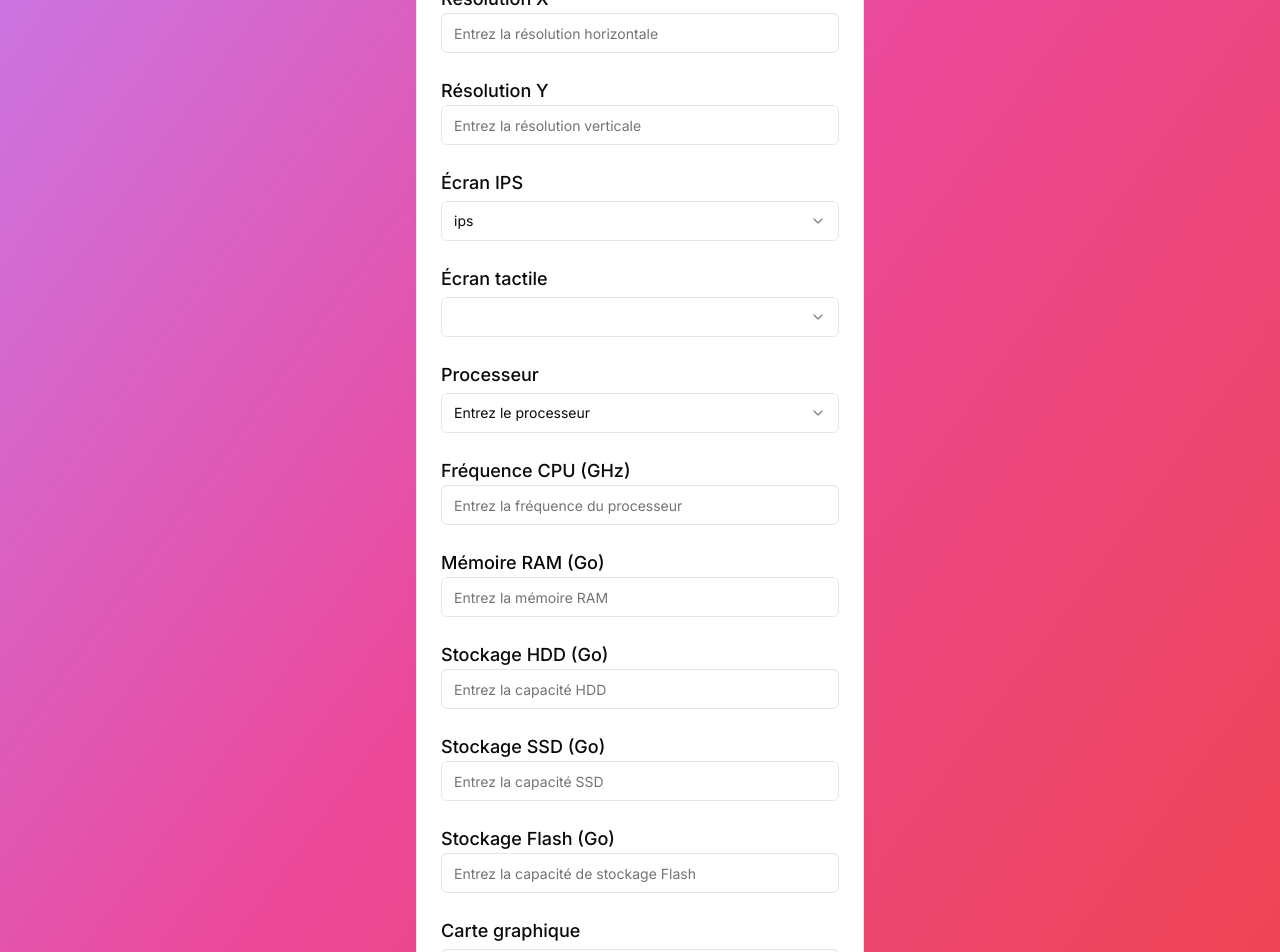
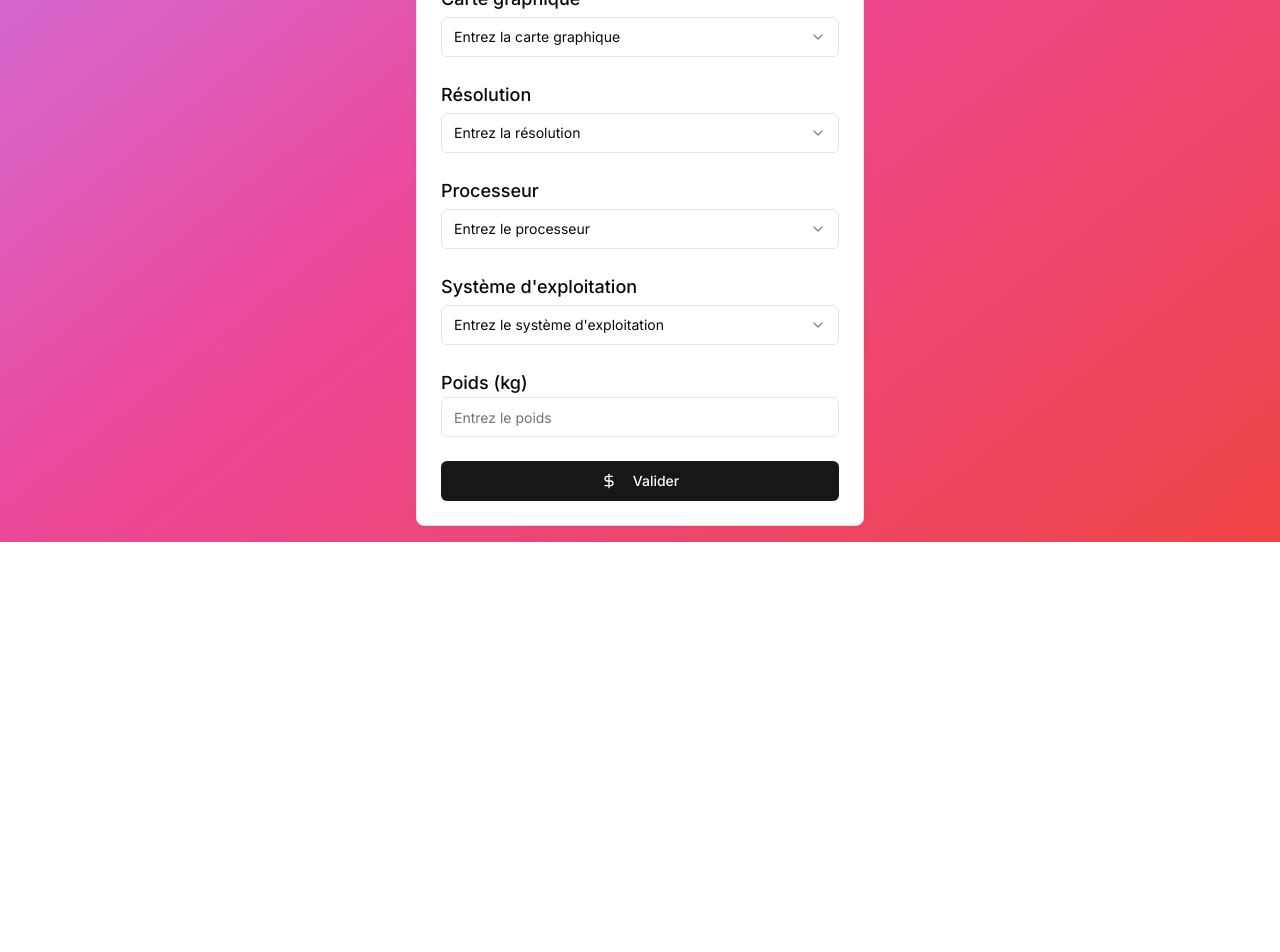
Before and after one commit to Florian-DAUVERGNE/NeuraPrice, a Next.js app in the folder Frontend/: page /laptop in a window 1280 px wide. Shown: the part 540-1492 px from the top of the page. After the commit the page ends 1082 px from the top, so only its background shows below. Built offline with nearby package versions, Linux system fonts and the light colour scheme.

Commit message:
feat: removed useless laptop params

```diff
--- a/Frontend/app/laptop/page.tsx
+++ b/Frontend/app/laptop/page.tsx
@@ -24,20 +24,34 @@ const os = 'Windows 10'
 const weight = 2.8*/
 
 
+const comp = ['Apple', 'HP', 'Acer', 'Asus', 'Dell', 'Lenovo', 'Chuwi', 'MSI',
+  'Microsoft', 'Toshiba', 'Huawei', 'Xiaomi', 'Vero', 'Razer',
+  'Mediacom', 'Samsung', 'Google', 'Fujitsu', 'LG']
+
+const type = ['Ultrabook', 'Notebook', 'Netbook', 'Gaming', '2 in 1 Convertible',
+  'Workstation']
+
+const resolution = ['2560x1600', '1440x900', '1920x1080', '2880x1800', '1366x768',
+  '2304x1440', '3200x1800', '1920x1200', '2256x1504', '3840x2160',
+  '2160x1440', '2560x1440', '1600x900', '2736x1824', '2400x1600']
+
+const cpu = ['Intel Core i5', 'Intel Core i7', 'AMD A-Series', 'Intel Core i3',
+  'Intel Core M', 'Intel Atom', 'AMD E-Series', 'Intel Celeron Dual',
+  'AMD Processor', 'Intel Pentium Quad', 'Intel Processor']
+
+const os = ['Mac', 'No OS', 'Windows 10', 'Mac X', 'Linux', 'Android',
+  'Windows 10 S', 'Chrome OS', 'Windows 7']
+
+const gpu = ['Intel', 'AMD', 'Nvidia']
+
+
+
 interface LaptopSpecs {
   comp: string; // Brand of the laptop
   type: string; // Type of usage, e.g., Gaming, Work, etc.
   inch: number; // Screen size in inches
-  xres: number; // Screen resolution width
-  yres: number; // Screen resolution height
-  ips: boolean; // Whether the display is IPS (true) or not (false)
-  touchscreen: boolean; // Whether the screen is touchscreen (true) or not (false)
+  res: string; // Screen resolution
   cpu: string; // Processor model
-  cpufreq: number; // Processor frequency in GHz
-  ram: number; // RAM size in GB
-  hdd: number; // HDD size in GB
-  ssd: number; // SSD size in GB
-  flash_storage: number; // Flash storage size in GB
   gpu: string; // Graphics card brand/model
   os: string; // Operating system
   weight: number; // Weight in kg
@@ -52,7 +66,7 @@ export default function LaptopForm() {
       label: "Marque",
       type: "select",
       placeholder: "Entrez la marque",
-      options: ["MSI"],
+      options: comp,
       required: true,
     },
     {
@@ -60,7 +74,7 @@ export default function LaptopForm() {
       label: "Type",
       type: "select",
       placeholder: "Entrez le type",
-      options: ["Gaming"],
+      options: type,
       required: true,
     },
     {
@@ -71,93 +85,40 @@ export default function LaptopForm() {
       required: true,
     },
     {
-      name: "X_res",
-      label: "Résolution X",
-      type: "input",
-      placeholder: "Entrez la résolution horizontale",
+      name: "Gpu",
+      label: "Carte graphique",
+      type: "select",
+      placeholder: "Entrez la carte graphique",
+      options: gpu,
       required: true,
+
     },
     {
-      name: "Y_res",
-      label: "Résolution Y",
-      type: "input",
-      placeholder: "Entrez la résolution verticale",
+      name: "resolution",
+      label: "Résolution",
+      type: "select",
+      placeholder: "Entrez la résolution",
+      options: resolution,
       required: true,
-    },
-    {
-      name: "Ips",
-      label: "Écran IPS",
-      type: "select",
-      placeholder: "ips",
-      options: ["Oui","Non"],
-      required: true,
-    },
-    {
-      name: "Touchscreen",
-      label: "Écran tactile",
-      type: "select",
-      placeholder: "",
-      options: ["Oui","Non"],
-      required: false,
+
     },
     {
       name: "CPU Name",
       label: "Processeur",
       type: "select",
       placeholder: "Entrez le processeur",
-      options: ["Intel Core i7"],
+      options: cpu,
       required: true,
-    },
-    {
-      name: "CPU Freq (GHz)",
-      label: "Fréquence CPU (GHz)",
-      type: "input",
-      placeholder: "Entrez la fréquence du processeur",
-      required: true,
-    },
-    {
-      name: "RAM (GB)",
-      label: "Mémoire RAM (Go)",
-      type: "input",
-      placeholder: "Entrez la mémoire RAM",
-      required: true,
-    },
-    {
-      name: "HDD",
-      label: "Stockage HDD (Go)",
-      type: "input",
-      placeholder: "Entrez la capacité HDD",
-      required: true,
-    },
-    {
-      name: "SSD",
-      label: "Stockage SSD (Go)",
-      type: "input",
-      placeholder: "Entrez la capacité SSD",
-      required: false,
-    },
-    {
-      name: "Flash Storage",
-      label: "Stockage Flash (Go)",
-      type: "input",
-      placeholder: "Entrez la capacité de stockage Flash",
-      required: false,
-    },
-    {
-      name: "Gpu",
-      label: "Carte graphique",
-      type: "select",
-      placeholder: "Entrez la carte graphique",
-      options: ["Nvidia"],
-      required: true,
+
     },
     {
       name: "OS",
       label: "Système d'exploitation",
       type: "select",
       placeholder: "Entrez le système d'exploitation",
-      options: ["Windows 10"],
+      options: os,
       required: true,
+
     },
     {
       name: "Weight (kg)",
```
Also changed, not shown: 1 other file (tests, documents, lock files or other folders).
